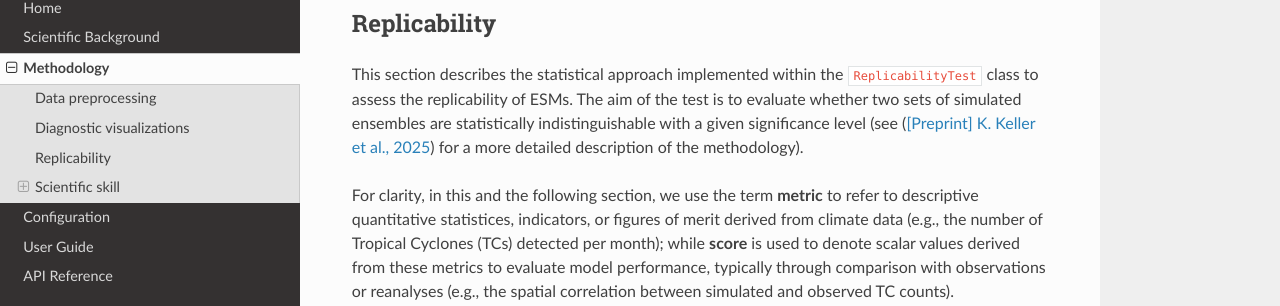
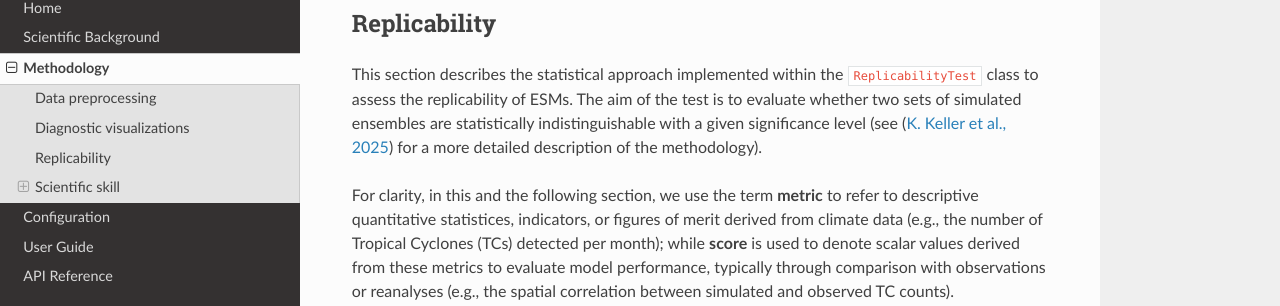
Before and after one commit to BSC-ES/pyhanami, a Sphinx documentation site: the page built from docs/source/Methodology.md, in a window 1280 px wide and 900 px high, scrolled down 1551 px. Shown: the part 144-450 px from the top of the window. Built offline with Sphinx 7.4.7 and the Read the Docs theme 3.1.0, drawn with Linux system fonts in a browser that asks for light colours.

Commit message:
Updated replicability paper reference in documentation

```diff
--- a/docs/source/Methodology.md
+++ b/docs/source/Methodology.md
@@ -47,7 +47,7 @@
 
 ## Replicability
 
-This section describes the statistical approach implemented within the `ReplicabilityTest` class to assess the replicability of ESMs. The aim of the test is to evaluate whether two sets of simulated ensembles are statistically indistinguishable with a given significance level (see ([[Preprint] K. Keller et al., 2025](https://egusphere.copernicus.org/preprints/2025/egusphere-2025-1367/)) for a more detailed description of the methodology).
+This section describes the statistical approach implemented within the `ReplicabilityTest` class to assess the replicability of ESMs. The aim of the test is to evaluate whether two sets of simulated ensembles are statistically indistinguishable with a given significance level (see ([K. Keller et al., 2025](https://gmd.copernicus.org/articles/18/10221/2025/)) for a more detailed description of the methodology).
 
 For clarity, in this and the following section, we use the term **metric** to refer to descriptive quantitative statistices, indicators, or figures of merit derived from climate data (e.g., the number of Tropical Cyclones (TCs) detected per month); while **score** is used to denote scalar values derived from these metrics to evaluate model performance, typically through comparison with observations or reanalyses (e.g., the spatial correlation between simulated and observed TC counts).
 
```
